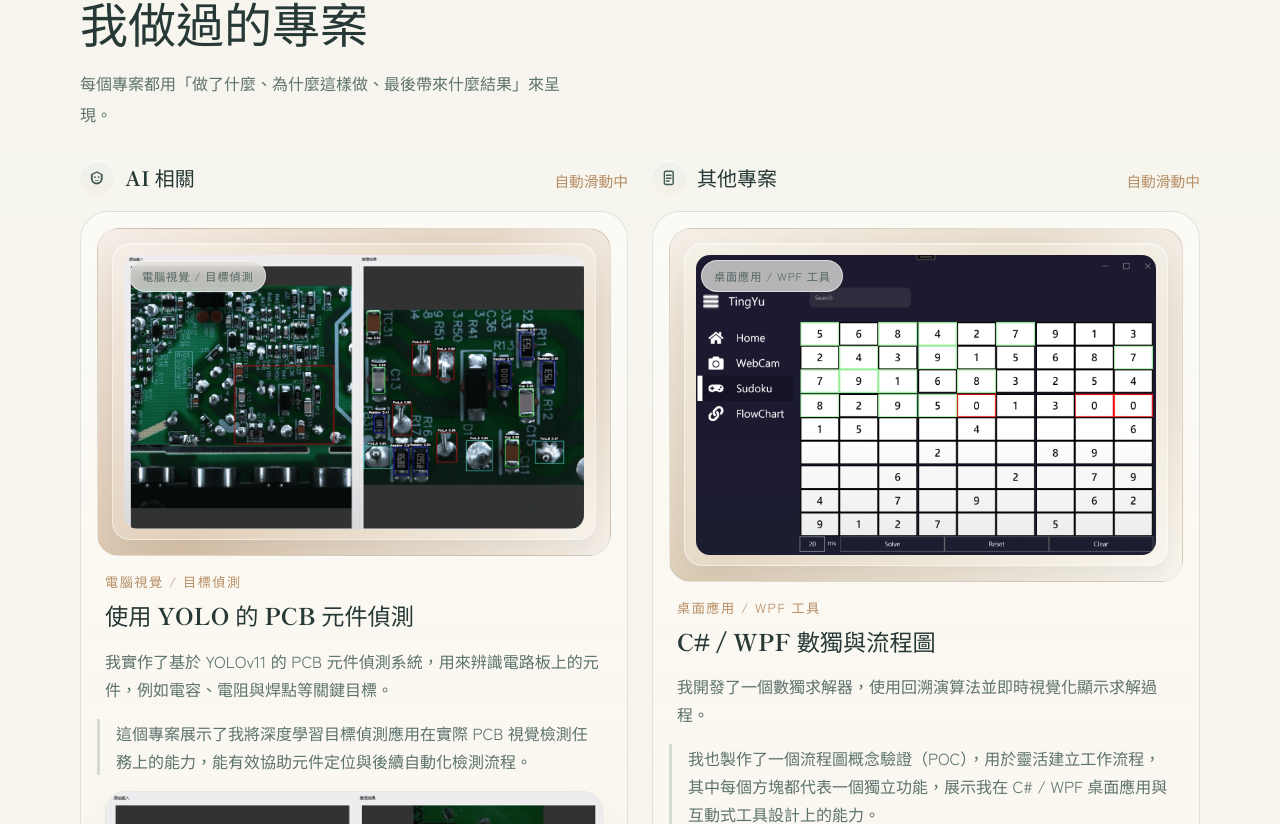
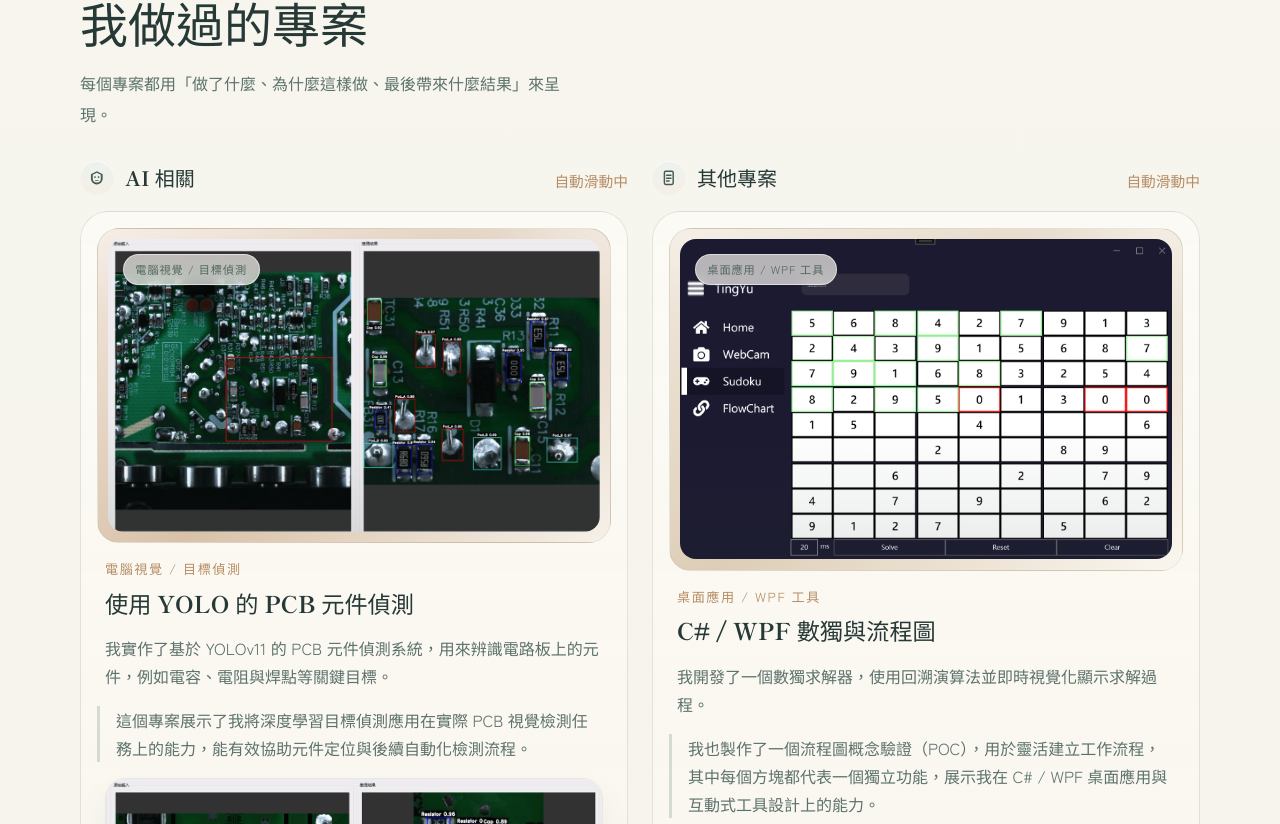
Before and after one commit to Pin5000ms/PersonalPage, a Vue app: page /articles#/about in a window 1280 px wide. Shown: the part 1945-2769 px from the top of the page. Built offline with nearby package versions, Linux system fonts and the light colour scheme; a web font is replaced by a local one.

Commit message:
ProjectCarousel外框修改

```diff
--- a/src/components/sections/ProjectCarousel.vue
+++ b/src/components/sections/ProjectCarousel.vue
@@ -355,7 +355,7 @@ onBeforeUnmount(() => {
   background: linear-gradient(135deg, #e8efeb 0%, #f4eee4 100%);
   background-clip: padding-box;
   isolation: isolate;
-  padding: 0.9rem;
+  padding: 0.65rem;
 }
 
 .project-preview::before {
@@ -373,21 +373,19 @@ onBeforeUnmount(() => {
   display: grid;
   height: 100%;
   min-height: 220px;
-  padding: 0.65rem;
-  border: 1px solid rgba(255, 255, 255, 0.46);
-  border-radius: 18px;
-  background: rgba(255, 252, 247, 0.24);
-  box-shadow:
-    inset 0 1px 0 rgba(255, 255, 255, 0.42),
-    0 14px 24px rgba(88, 104, 97, 0.08);
+  padding: 0;
+  border: 0;
+  border-radius: 16px;
+  background: transparent;
+  box-shadow: none;
 }
 
 .project-preview-surface {
   position: relative;
   overflow: hidden;
   min-height: 100%;
-  border-radius: 14px;
-  background: rgba(255, 255, 255, 0.18);
+  border-radius: 16px;
+  background: rgba(255, 255, 255, 0.12);
 }
 
 .project-preview-surface::after {
@@ -401,8 +399,8 @@ onBeforeUnmount(() => {
 
 .project-preview-crest {
   position: absolute;
-  top: 1rem;
-  left: 1rem;
+  top: 0.9rem;
+  left: 0.9rem;
   z-index: 2;
   display: inline-flex;
   align-items: center;
@@ -671,12 +669,11 @@ onBeforeUnmount(() => {
   }
 
   .project-preview {
-    padding: 0.7rem;
+    padding: 0.55rem;
   }
 
   .project-preview-frame {
     min-height: 200px;
-    padding: 0.5rem;
   }
 
   .project-preview-surface,
```
